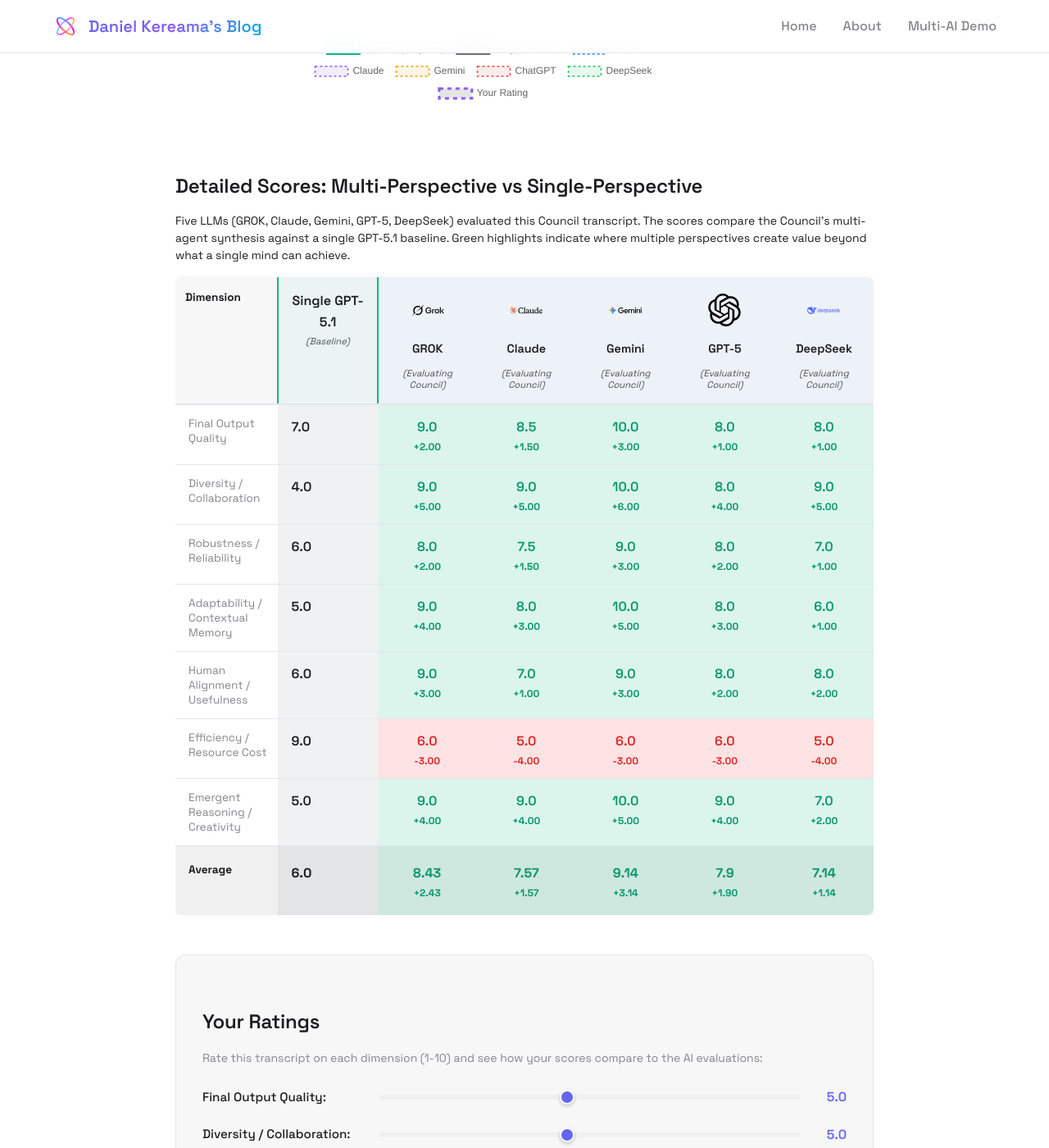
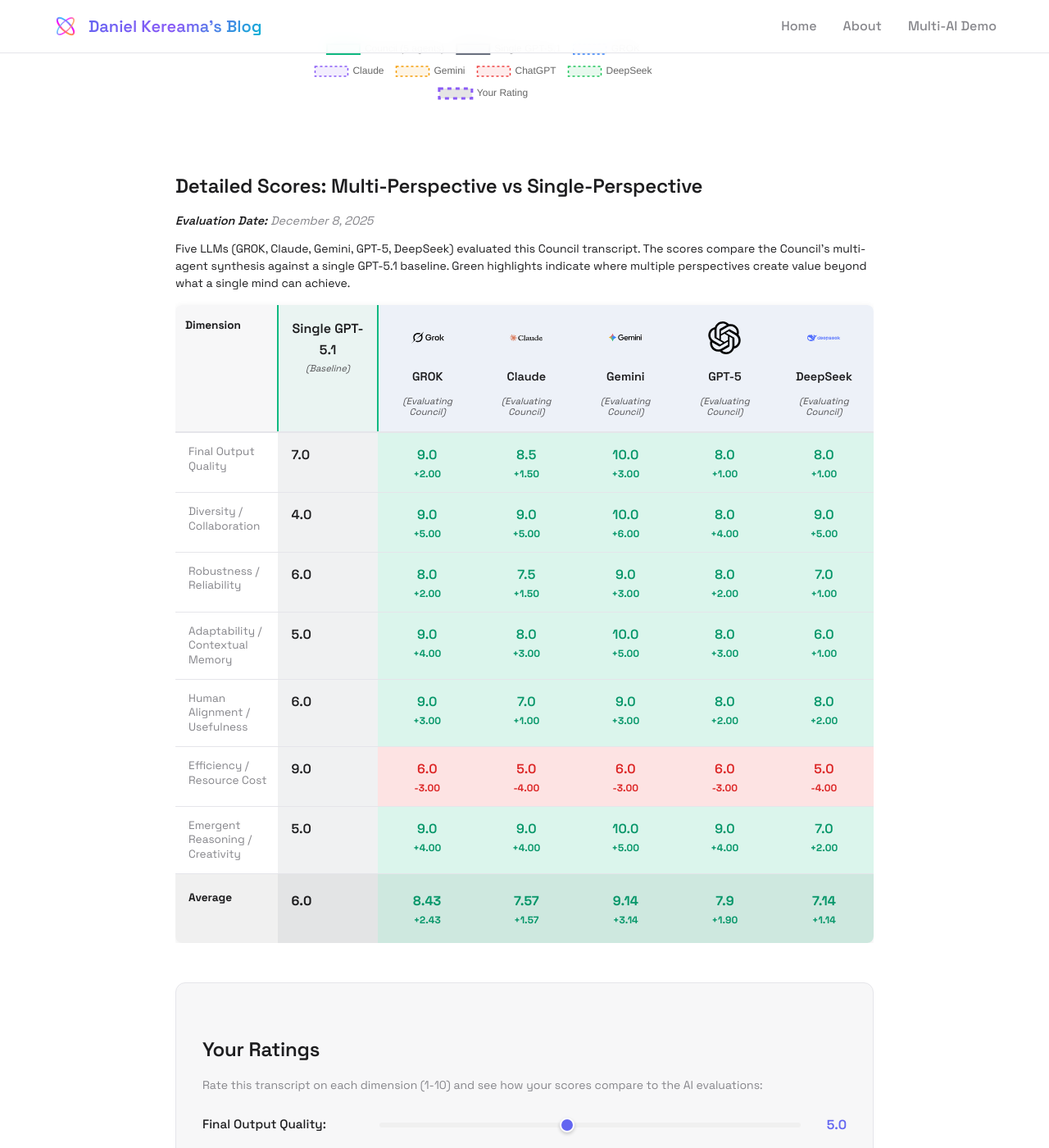
Before and after one commit to nineflowAmin/daniel-kereama.github.io, a Jekyll site: the page built from council-transcript.md, in a window 1280 px wide and 1400 px high, scrolled down 12934 px. Shown: the whole window at 82% size. Built offline with Jekyll 4.4.1, drawn with Linux system fonts in a browser that asks for light colours.

Commit message:
Add evaluation date (December 8, 2025) to scores section

```diff
--- a/assets/css/custom.css
+++ b/assets/css/custom.css
@@ -2610,6 +2610,18 @@ svg .toroid-ring-2 {
   overflow-x: auto;
 }
 
+.evaluation-date {
+  color: var(--foreground-secondary);
+  font-size: 0.9rem;
+  margin-bottom: 0.75rem;
+  font-style: italic;
+}
+
+.evaluation-date strong {
+  color: var(--foreground);
+  font-weight: 600;
+}
+
 .scores-table {
   width: 100%;
   border-collapse: collapse;
--- a/council-transcript.md
+++ b/council-transcript.md
@@ -503,6 +503,7 @@ description: "A complete transcript of a Nineflow.AI Council session demonstrati
 
     <div class="scores-table-container">
       <h3>Detailed Scores: Multi-Perspective vs Single-Perspective</h3>
+      <p class="evaluation-date"><strong>Evaluation Date:</strong> December 8, 2025</p>
       <p class="table-description">Five LLMs (GROK, Claude, Gemini, GPT-5, DeepSeek) evaluated this Council transcript. The scores compare the Council's multi-agent synthesis against a single GPT-5.1 baseline. Green highlights indicate where multiple perspectives create value beyond what a single mind can achieve.</p>
       <table class="scores-table">
         <thead>
```
